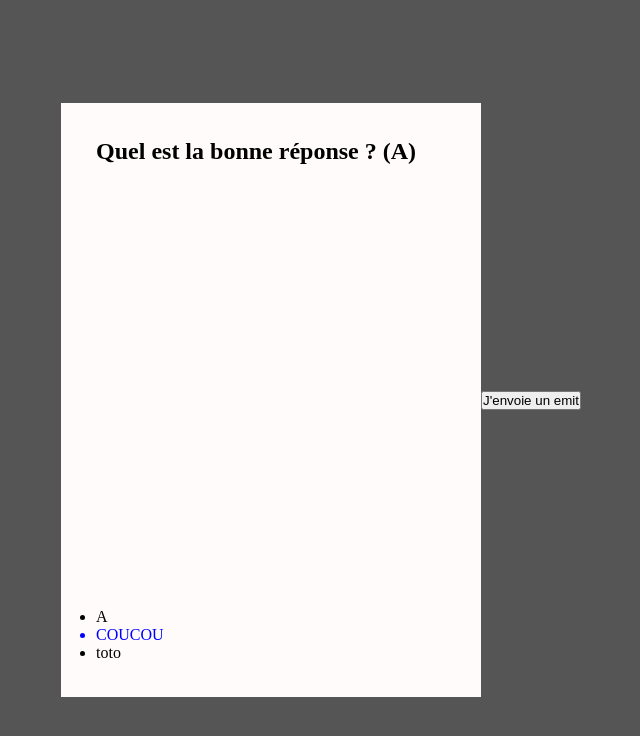
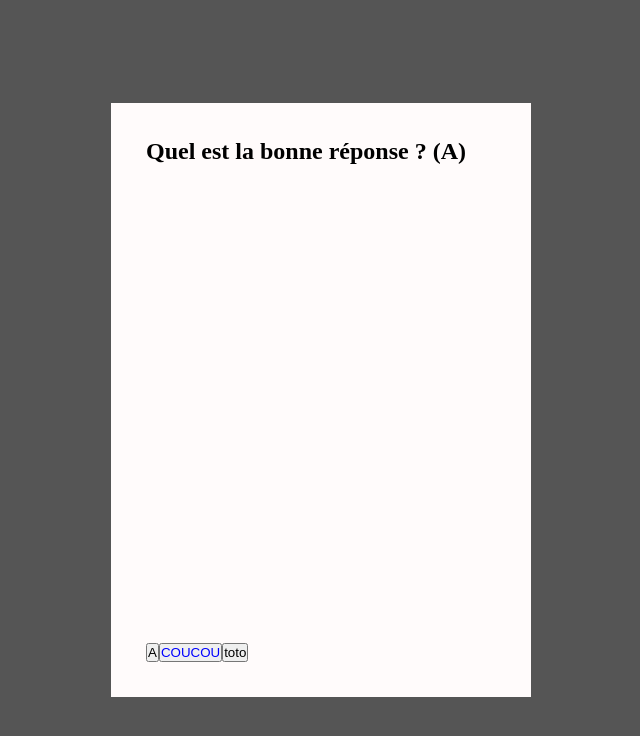
Before and after one commit to ReyGuillaume/nuit-de-l-info, a Vue app: page / in a window 1280 px wide. Shown: the top 736 px of the page, without its empty margins (319-959 px from the left). Built offline with nearby package versions, Linux system fonts and the light colour scheme.

Commit message:
done emit

```diff
--- a/src/components/DocumentComp.vue
+++ b/src/components/DocumentComp.vue
@@ -36,11 +36,10 @@ const question = ref({
     <div class="global">
         <div class="document">
             <h2 class="main-text">{{ question.question }}</h2>
-            <ul>
-                <li :class="{ 'active': item.id_reponse == curId }" v-for="item of question.reponses">{{ item.reponse }}</li>
-            </ul>
+            <div>
+                <button :class="{ 'active': item.id_reponse == curId }" v-for="item of question.reponses" @click="$emit('testEmit', question.id_question, item.id_reponse)">{{ item.reponse }}</button>
+            </div>
         </div>
-        <button @click="$emit('testEmit', question.id_question, id_reponse)">J'envoie un emit</button>
     </div>
 </template>
 
```
